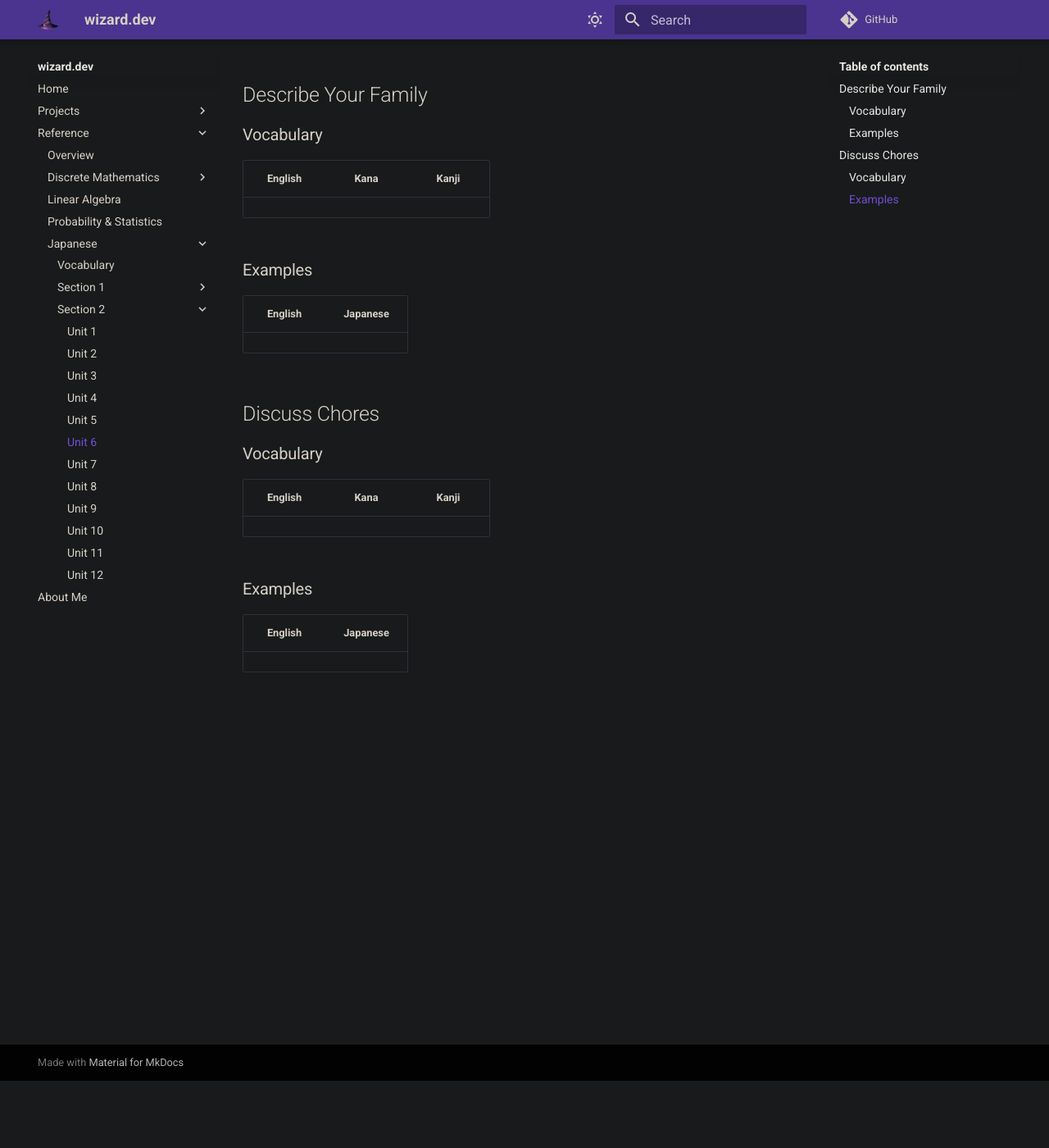
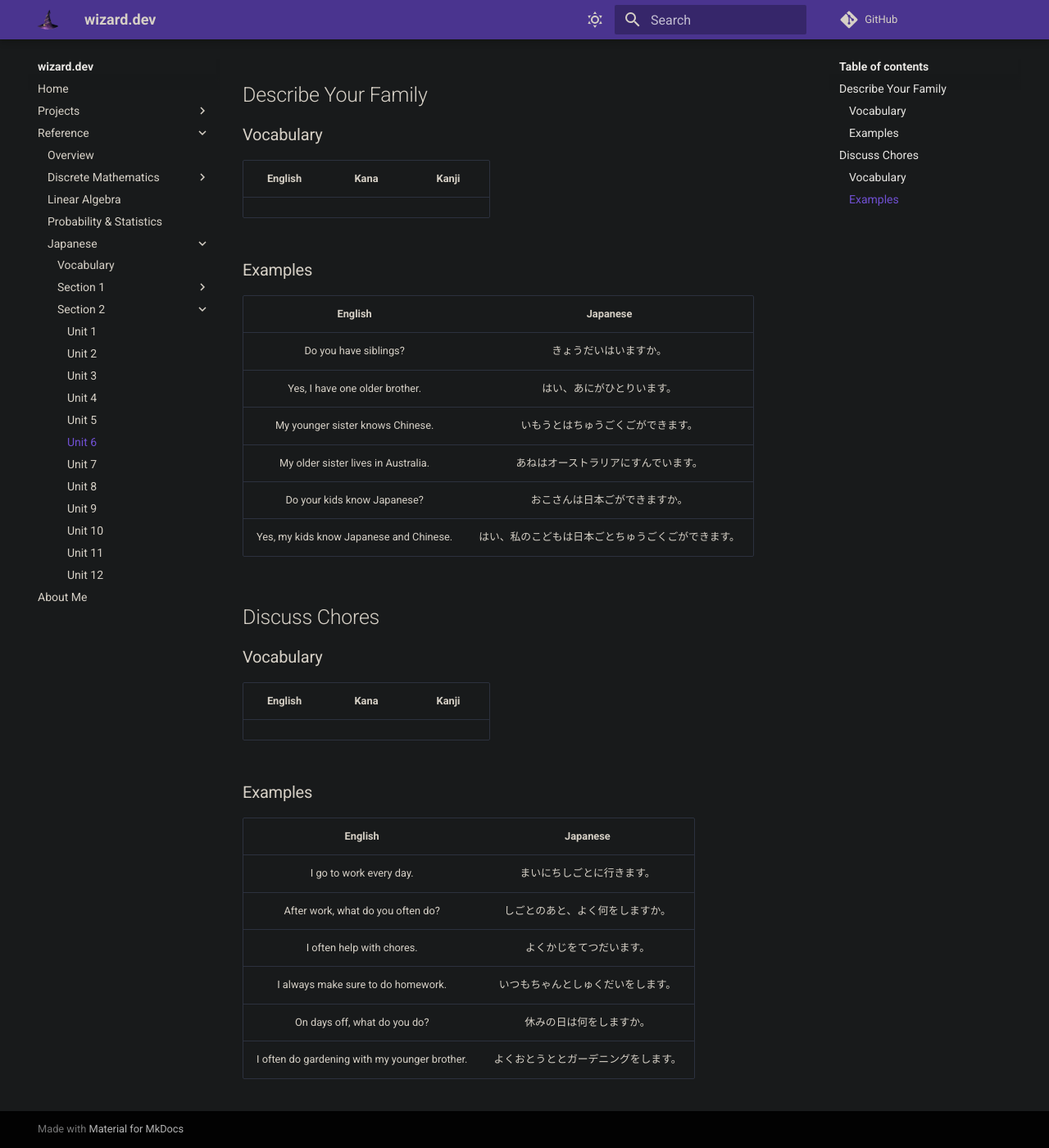
Before and after one commit to zkWildfire/wizard.dev, an MkDocs documentation site: the page built from docs/reference/japanese/section-2/unit-6.md, in a window 1280 px wide and 1400 px high, scrolled down 82 px. Shown: the whole window at 82% size. Built offline with MkDocs 1.6.1 and Material for MkDocs 9.7.7, drawn with Linux system fonts in a browser that asks for light colours; comment, search, counter and statistics services are not loaded.

Commit message:
Add examples for section 2 unit 6.

```diff
--- a/docs/reference/japanese/section-2/unit-6.md
+++ b/docs/reference/japanese/section-2/unit-6.md
@@ -8,6 +8,12 @@
 ### Examples
 | English | Japanese |
 |:-------:|:--------:|
+| Do you have siblings? | きょうだいはいますか。 |
+| Yes, I have one older brother. | はい、あにがひとりいます。 |
+| My younger sister knows Chinese. | いもうとはちゅうごくごができます。 |
+| My older sister lives in Australia. | あねはオーストラリアにすんでいます。 |
+| Do your kids know Japanese? | おこさんは日本ごができますか。 |
+| Yes, my kids know Japanese and Chinese. | はい、私のこどもは日本ごとちゅうごくごができます。 |
 
 ## Discuss Chores
 ### Vocabulary
@@ -18,3 +24,9 @@
 ### Examples
 | English | Japanese |
 |:-------:|:--------:|
+| I go to work every day. | まいにちしごとに行きます。 |
+| After work, what do you often do? | しごとのあと、よく何をしますか。 |
+| I often help with chores. | よくかじをてつだいます。 |
+| I always make sure to do homework. | いつもちゃんとしゅくだいをします。 |
+| On days off, what do you do? | 休みの日は何をしますか。 |
+| I often do gardening with my younger brother. | よくおとうととガーデニングをします。 |
```
